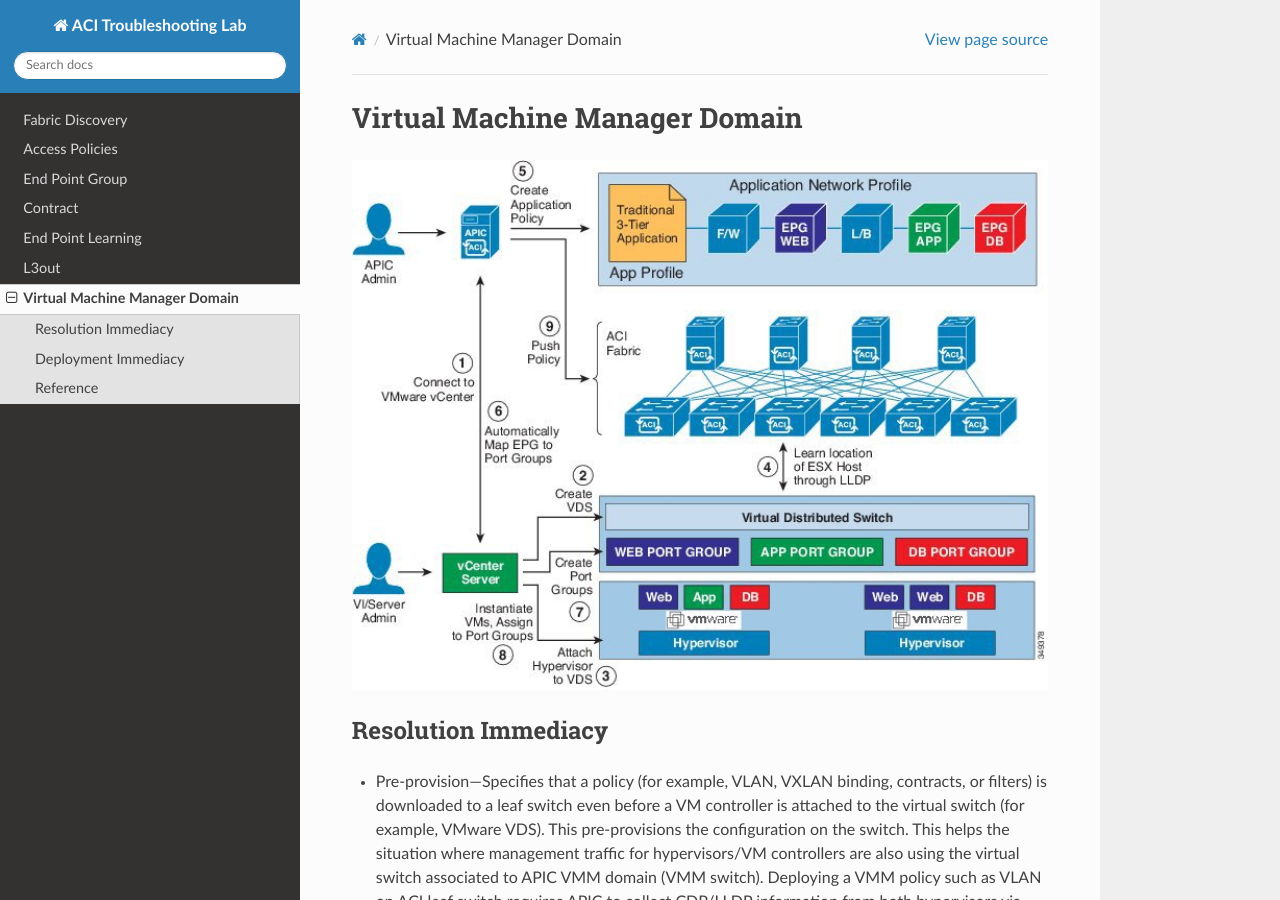
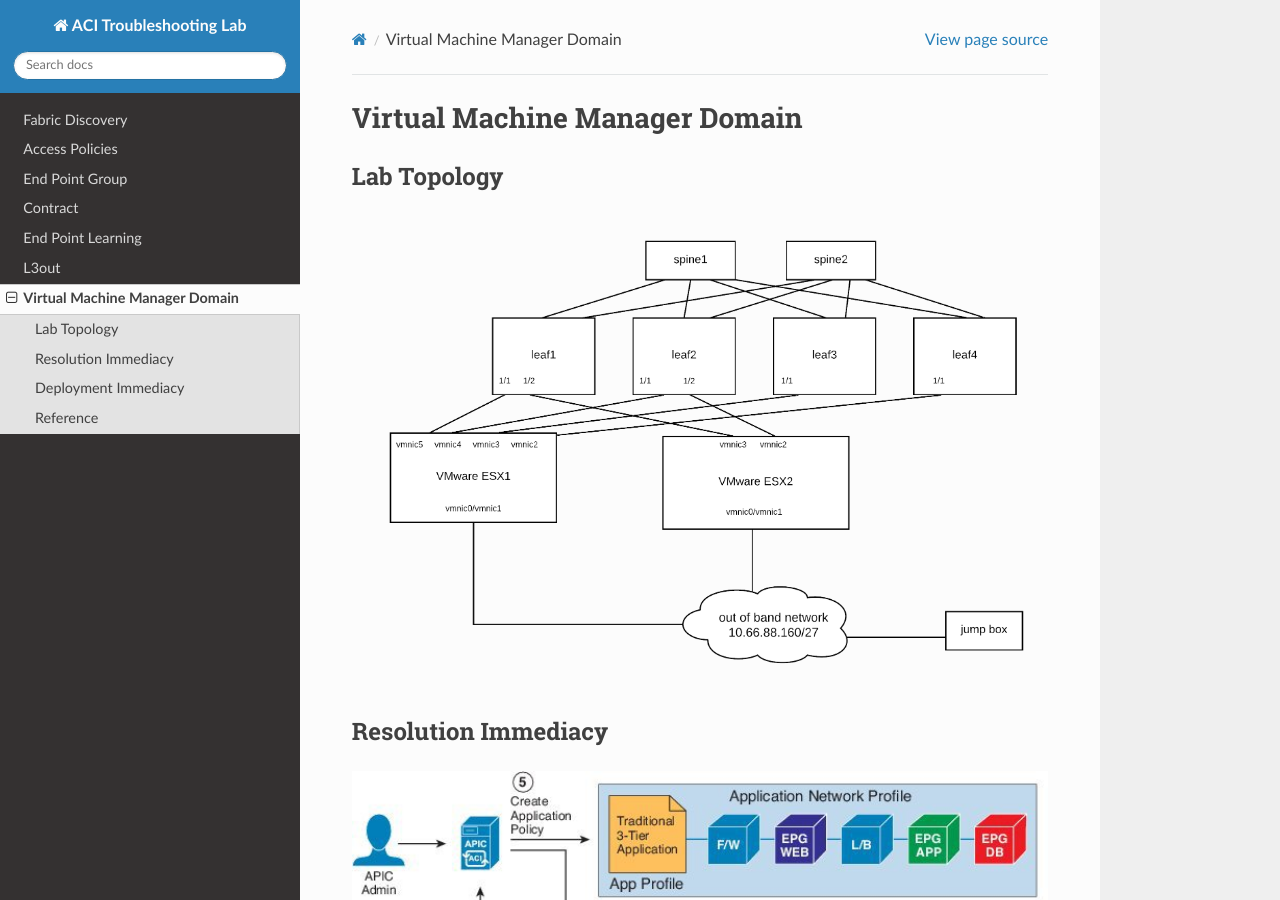
Before and after one commit to ewibowo/aci-troubleshooting-lab, a Sphinx documentation site: the page built from source/vmm.rst, in a window 1280 px wide and 900 px high. Built offline with Sphinx 7.4.7 and the Read the Docs theme 2.0.0, drawn with Linux system fonts in a browser that asks for light colours.

Commit message:
Added VMware topology

```diff
--- a/source/vmm.rst
+++ b/source/vmm.rst
@@ -1,12 +1,20 @@
 Virtual Machine Manager Domain
 ===========================================
+
+Lab Topology
+------------
+
+.. image:: vmware-topo.png
+   :width: 700px
+   :alt: VMware Topology
+
+Resolution Immediacy
+--------------------
 
 .. image:: apic-vcenter.jpg
    :width: 700px
    :alt: VMware VMM
 
-Resolution Immediacy
---------------------
 
 * Pre-provision—Specifies that a policy (for example, VLAN, VXLAN binding, contracts, or filters) is downloaded to a leaf switch even before a VM controller is attached to the virtual switch (for example, VMware VDS). This pre-provisions the configuration on the switch. This helps the situation where management traffic for hypervisors/VM controllers are also using the virtual switch associated to APIC VMM domain (VMM switch). Deploying a VMM policy such as VLAN on ACI leaf switch requires APIC to collect CDP/LLDP information from both hypervisors via VM controller and ACI leaf switch. However if VM Controller is supposed to use the same VMM policy (VMM switch) to communicate with its hypervisors or even APIC, the CDP/LLDP information for hypervisors can never be collected because the policy required for VM controller/hypervisor management traffic is not deployed yet. When using pre-provision immediacy, policy is downloaded to ACI leaf switch regardless of CDP/LLDP neighborship. Even without a hypervisor host connected to the VMM switch.
 * Immediate—Specifies that EPG policies (including contracts and filters) are downloaded to the associated leaf switch software upon ESXi host attachment to a DVS. LLDP or OpFlex permissions are used to resolve the VM controller to leaf node attachments. The policy will be downloaded to leaf when you add host to the VMM switch. CDP/LLDP neighborship from host to leaf is required.
```
Also changed, not shown: source/vmware-topo.png (added).
